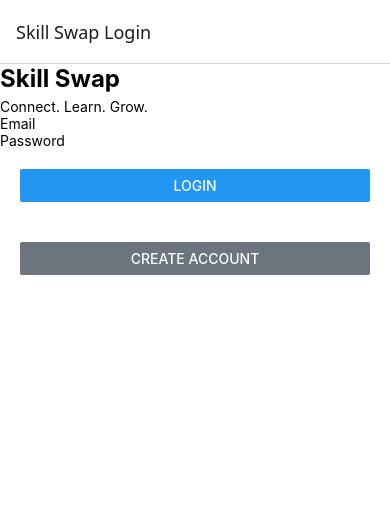
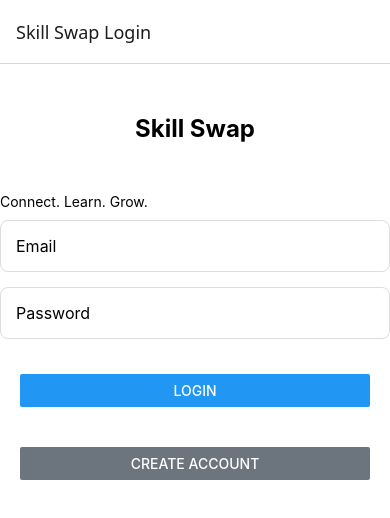
Before and after one commit to parthz-13/Skill_Swap, a React Native app in the folder frontend/: screen / in a window 390 px wide. Shown: the top 518 px of the page. Built offline with nearby package versions, Linux system fonts and the light colour scheme.

Commit message:
prototype v1

```diff
--- a/frontend/screens/BrowseScreen.js
+++ b/frontend/screens/BrowseScreen.js
@@ -11,7 +11,7 @@ import {
 import { userAPI } from "../services/api";
 import AsyncStorage from "@react-native-async-storage/async-storage";
 
-export default function BrowseScreen({ navigation }) {
+export default function BrowseScreen({ navigation, onLogout }) {
   const [users, setUsers] = useState([]);
   const [loading, setLoading] = useState(true);
   const [refreshing, setRefreshing] = useState(false);
@@ -37,9 +37,9 @@ export default function BrowseScreen({ navigation }) {
     loadUsers();
   };
 
-  const handleLogout = async () => {
-    await AsyncStorage.removeItem("token");
-    navigation.replace("Login");
+    const handleLogout = async () => {
+    await AsyncStorage.removeItem('token');
+    onLogout();
   };
 
   const renderUser = ({ item }) => (
@@ -82,6 +82,8 @@ export default function BrowseScreen({ navigation }) {
           title="My Profile"
           onPress={() => navigation.navigate("Profile")}
         />
+        <Button title="Logout" onPress={handleLogout} color="#dc3545" />
+
       </View>
 
       {loading ? (
--- a/frontend/screens/LoginScreen.js
+++ b/frontend/screens/LoginScreen.js
@@ -3,11 +3,10 @@ import { View, Text, TextInput, Button, StyleSheet, Alert } from "react-native";
 import AsyncStorage from "@react-native-async-storage/async-storage";
 import { authAPI } from "../services/api";
 
-export default function LoginScreen({ navigation }) {
+export default function LoginScreen({ navigation, onLogin }) {
   const [email, setEmail] = useState("");
   const [password, setPassword] = useState("");
   const [loading, setLoading] = useState(false);
-
 const handleLogin = async () => {
   if (!email || !password) {
     Alert.alert('Error', 'Please fill all fields');
@@ -16,10 +15,15 @@ export default function LoginScreen({ navigation }) {
 
   try {
     setLoading(true);
+    console.log('Attempting login with:', email);
+    console.log('API URL:', 'check api.js file');
     const response = await authAPI.login({ email, password });
+    console.log('Login response:', response.data);
     await AsyncStorage.setItem('token', response.data.token);
-      onLogin(); // Call this instead of navigation.replace
+    onLogin();
   } catch (error) {
+    console.log('Login error:', error);
+    console.log('Error response:', error.response?.data);
     Alert.alert('Error', error.response?.data?.error || 'Login failed');
   } finally {
     setLoading(false);
@@ -85,7 +89,8 @@ const styles = StyleSheet.create({
   title: {
     fontSize: 24,
     fontWeight: "bold",
-    marginBottom: 5,
+    margin: 50,
+    textAlign : 'center'
   },
   email: {
     color: "#6c757d",
@@ -133,4 +138,15 @@ const styles = StyleSheet.create({
   buttonContainer: {
     margin: 20,
   },
+    input: {
+    borderWidth: 1,
+    borderColor: "#ddd",
+    padding: 15,
+    marginBottom: 15,
+    borderRadius: 8,
+    fontSize: 16,
+  },
+  subtitle : {
+    marginBottom : 10
+  }
 });
```
Lines whose indentation alone changed are shown as unchanged.
